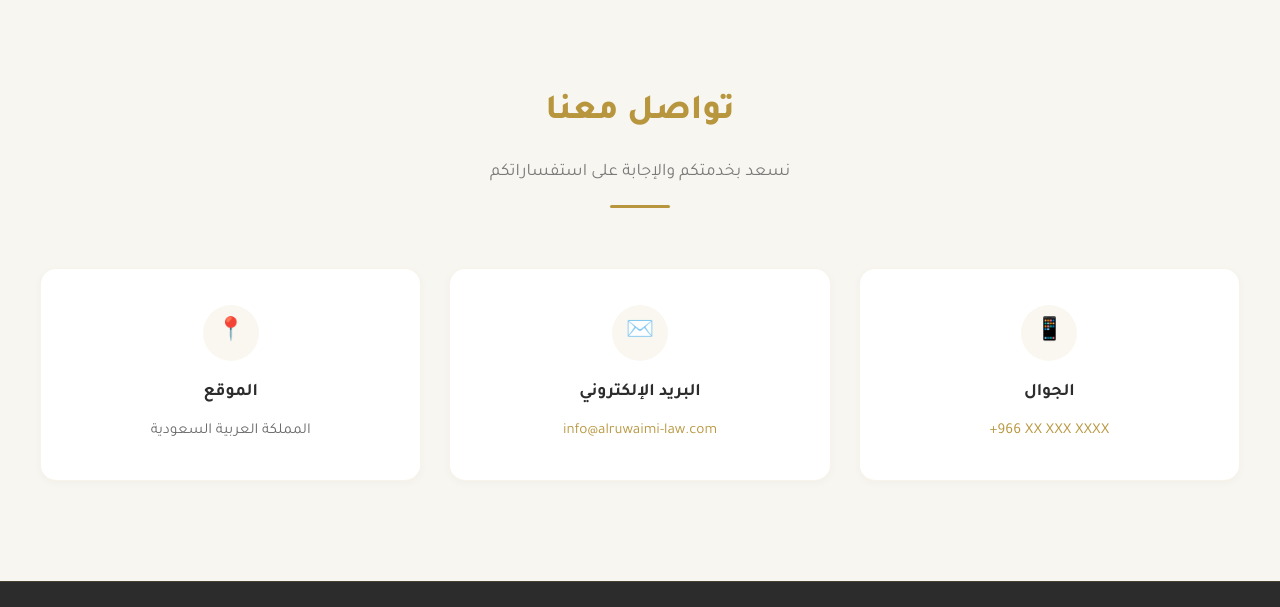
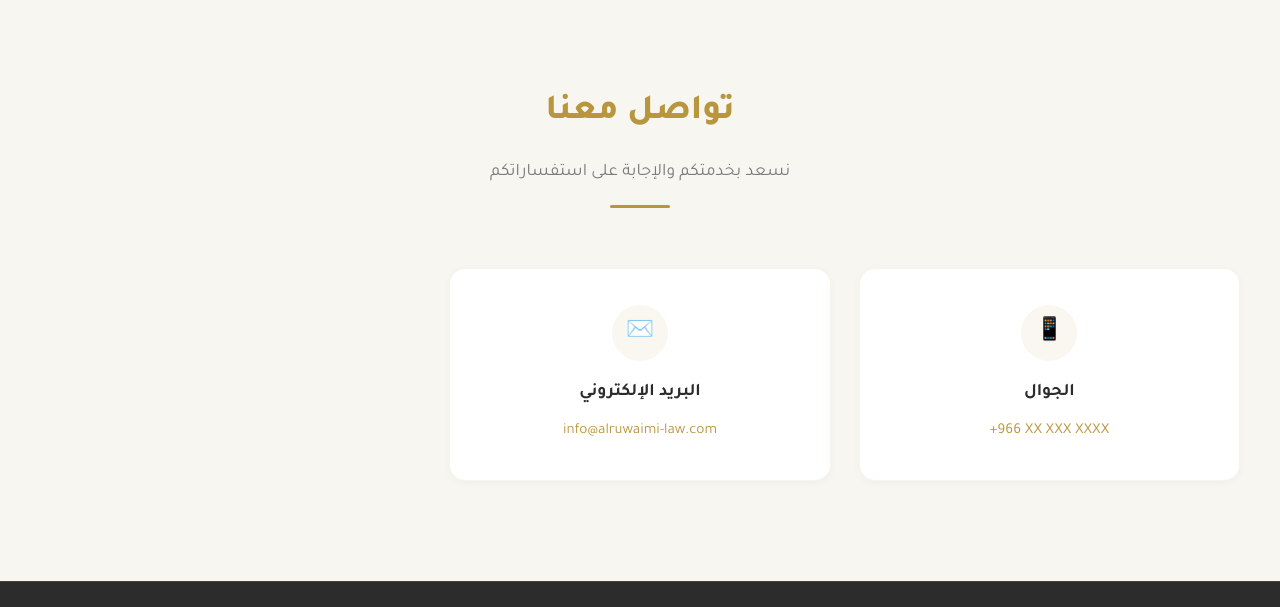
Before and after one commit to e3r1410-stack/alruwaimi-law-website, a plain HTML site: page index.html in a window 1280 px wide. Shown: the part 6138-6745 px from the top of the page. Drawn offline with Linux system fonts and the light colour scheme.

Commit message:
إزالة صندوق الموقع (المملكة العربية السعودية) من قسم التواصل

```diff
--- a/index.html
+++ b/index.html
@@ -802,11 +802,6 @@
           <h3>البريد الإلكتروني</h3>
           <p><a href="mailto:info@alruwaimi-law.com">info@alruwaimi-law.com</a></p>
         </div>
-        <div class="contact-card">
-          <div class="contact-icon">📍</div>
-          <h3>الموقع</h3>
-          <p>المملكة العربية السعودية</p>
-        </div>
       </div>
     </div>
   </section>
```
